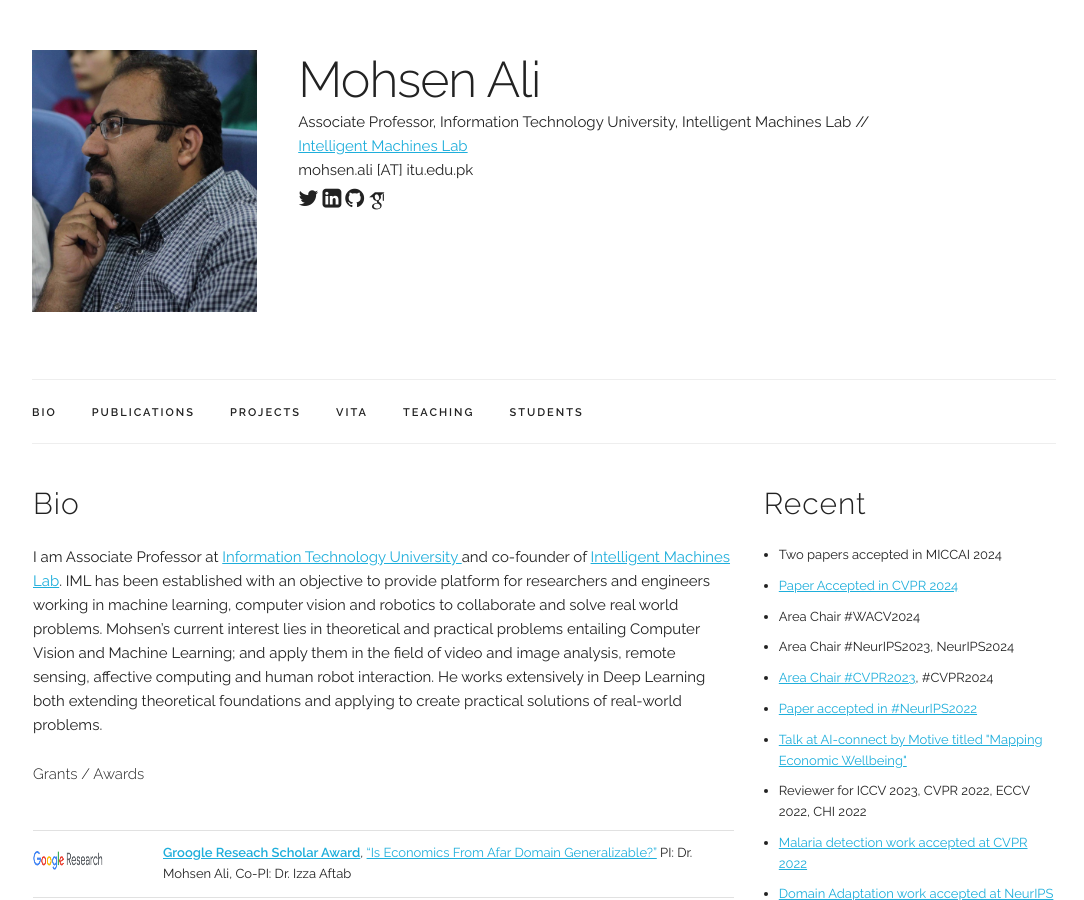
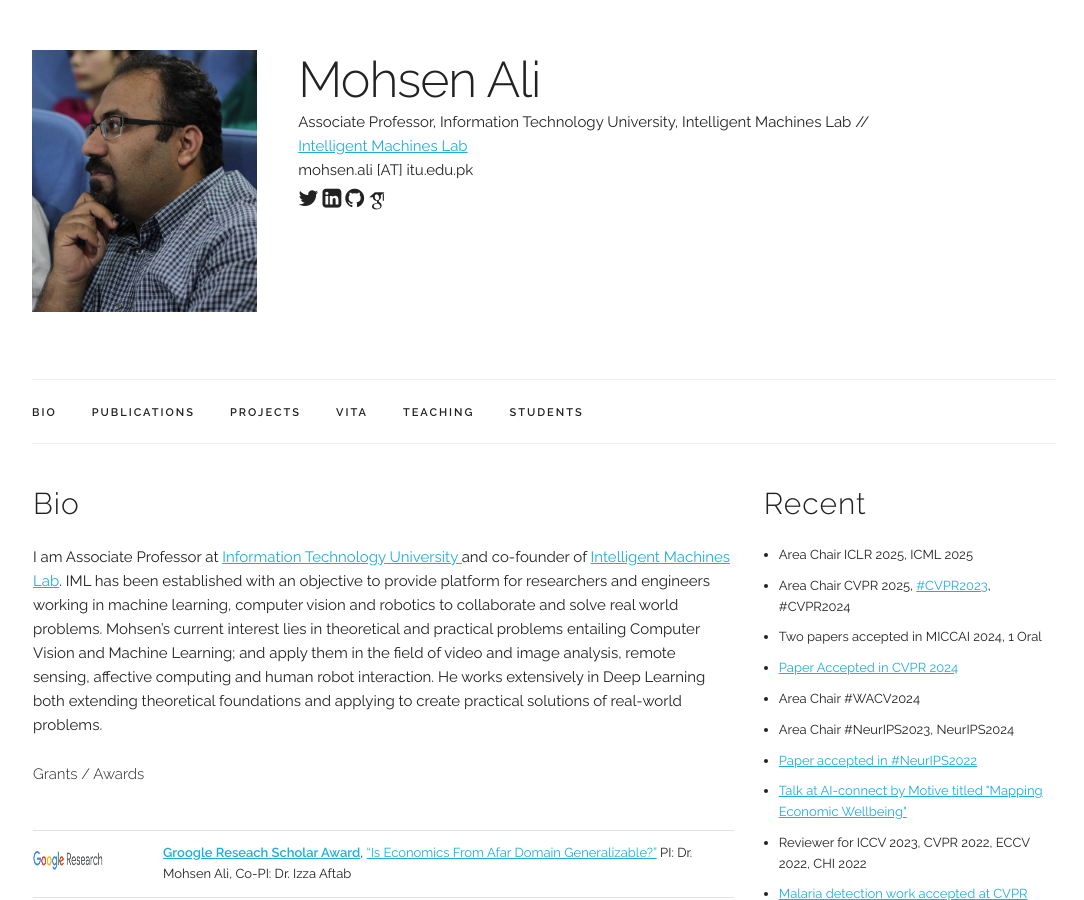
Before and after one commit to mohsenali/mohsenali.github.io, a Jekyll site: the page built from index.html, in a window 1280 px wide and 900 px high. Shown: the whole window, without its empty margins (96-1180 px from the left). Built offline with Jekyll 4.4.1, drawn with Linux system fonts in a browser that asks for light colours; some web fonts are replaced.

Commit message:
Added Area Chair for ICLR and ICLM and CVPR

```diff
--- a/index.html
+++ b/index.html
@@ -91,11 +91,12 @@ title: Personal Webpage
   <h4>Recent</h4>
  <font size=2px>
  <ul class="listType">
-  <li>Two papers accepted in MICCAI 2024</li>
+  <li>Area Chair ICLR 2025, ICML 2025</li>
+  <li>Area Chair CVPR 2025, <a href="https://cvpr2023.thecvf.com/Conferences/2023/AreaChairs"> #CVPR2023</a>,  #CVPR2024</li>
+  <li>Two papers accepted in MICCAI 2024, 1 Oral</li>
   <li> <a href="https://github.com/msohaildanish/DivAlign"> Paper Accepted in CVPR 2024</a></li>
   <li>Area Chair #WACV2024</li>
   <li>Area Chair #NeurIPS2023, NeurIPS2024</li>
-  <li><a href="https://cvpr2023.thecvf.com/Conferences/2023/AreaChairs">Area Chair #CVPR2023</a>,  #CVPR2024</li>
   <li><a href="http://im.itu.edu.pk/towards-improving-calibration/">Paper accepted in #NeurIPS2022</a> </li>
   <li><a href="https://aiconnect.gomotive.com/">Talk at AI-connect by Motive titled "Mapping Economic Wellbeing"</a> </li>
   <li> Reviewer for ICCV 2023, CVPR 2022, ECCV 2022, CHI 2022</li>
```
